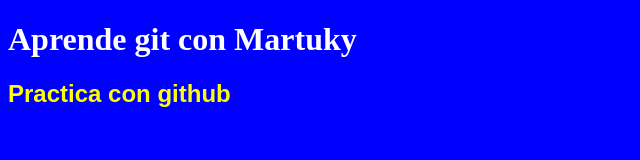
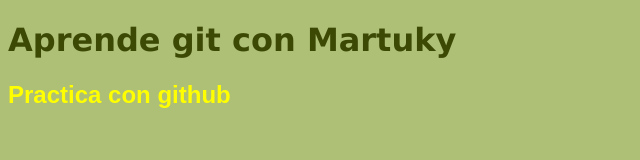
Before and after one commit to martukyprofe/proyectoWeb, a plain HTML site: page index.html in a window 1280 px wide. Shown: the whole page, without its empty margins (0-640 px from the left). Drawn offline with Linux system fonts and the light colour scheme.

Commit message:
Modificación de los estilos generales del documento

```diff
--- a/css/estilos.css
+++ b/css/estilos.css
@@ -1,7 +1,8 @@
 /*Estilos CSS*/
 body {
-	background-color:  #0000ff;
-	color: #fff;
+	background-color:  #aebf76;
+	color: #3C4905;
+	font-family: verdana;
 }
 
 h2 {
```
